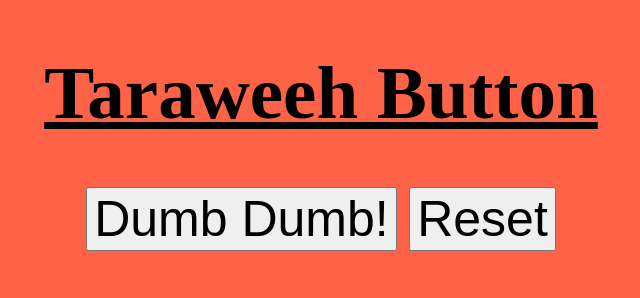
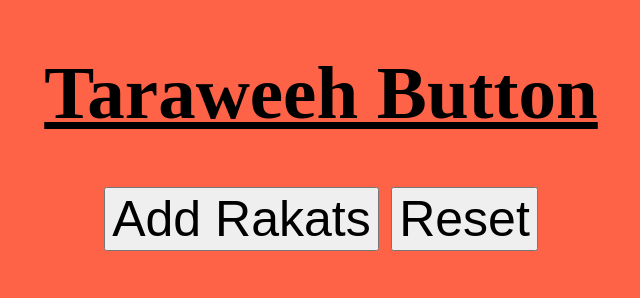
Before and after one commit to Hamza-Rafi/Taraweeh-Button, a plain HTML site: page taraweeh_button.html in a window 1280 px wide. Shown: the top 298 px of the page, without its empty margins (319-959 px from the left). Drawn offline with Linux system fonts and the light colour scheme.

Commit message:
Finished changing names

```diff
--- a/taraweeh_button.html
+++ b/taraweeh_button.html
@@ -14,7 +14,7 @@
             </h1>
         </p>
         <p>
-            <button onclick="clickCounter()" type="button">Dumb Dumb!</button>
+            <button onclick="clickCounter()" type="button">Add Rakats</button>
             <button onclick="resetCounter()" type="button">Reset</button>
         </p>
         <p>
```
